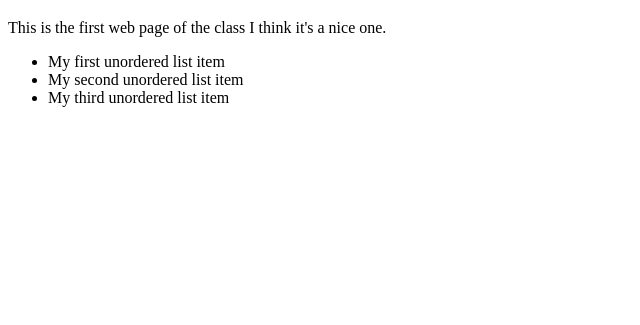
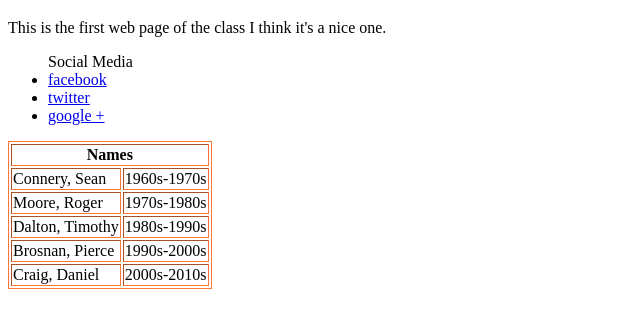
Before and after one commit to yourfriendjames/webLab, a plain HTML site: page weblab_sep30.html in a window 1280 px wide. Shown: the part 61-386 px from the top of the page, without its empty margins (0-640 px from the left). Drawn offline with Linux system fonts and the light colour scheme.

Commit message:
no message

```diff
--- a/weblab_sep30.html
+++ b/weblab_sep30.html
@@ -2,14 +2,75 @@
 <html>
     <head>
         <title>My First Page</title>
+        <style>
+            table {
+                border: 1px solid #FF7536;
+            }
+        </style>
     </head>
     <body>
         <h1>My First Heading</h1>
         <p>This is the first web page of the class I think it's a nice one.</p>
         <ul>
-            <li>My first unordered list item</li>
-            <li>My second unordered list item</li>
-            <li>My third unordered list item</li>
+            <lhead>Social Media</lhead>
+            <li>
+                <a href="http://www.facebook.com" target="_blank">facebook</a>
+            </li>
+            <li>
+                <a href="http://www.twitter.com" target="_blank">twitter</a>
+            </li>
+            <li>
+                <a href="https://plus.google.com/" target="_blank"> google +</a>
+            </li>
         </ul>
+        <table border="1px">
+            <thead>
+                <tr>
+                    <th colspan="2"> Names</th>
+                </tr>
+            </thead>
+            <tbody>
+                <tr>
+                    <td>
+                        Connery, Sean
+                    </td>
+                    <td>
+                        1960s-1970s
+                    </td>
+                </tr>
+                <tr>
+                    <td>
+                        Moore, Roger
+                    </td>
+                    <td>
+                        1970s-1980s
+                    </td>
+                </tr>
+                <tr>
+                    <td>
+                        Dalton, Timothy
+                    </td>
+                    <td>
+                        1980s-1990s
+                    </td>
+                </tr>
+                <tr>
+                    <td>
+                        Brosnan, Pierce
+                    </td>
+                    <td>
+                        1990s-2000s
+                    </td>
+                </tr>
+                <tr>
+                    <td>
+                        Craig, Daniel
+                    </td>
+                    <td>
+                        2000s-2010s
+                    </td>
+                </tr>
+            </tbody>
+        </table>
     </body>
 </html>
```
